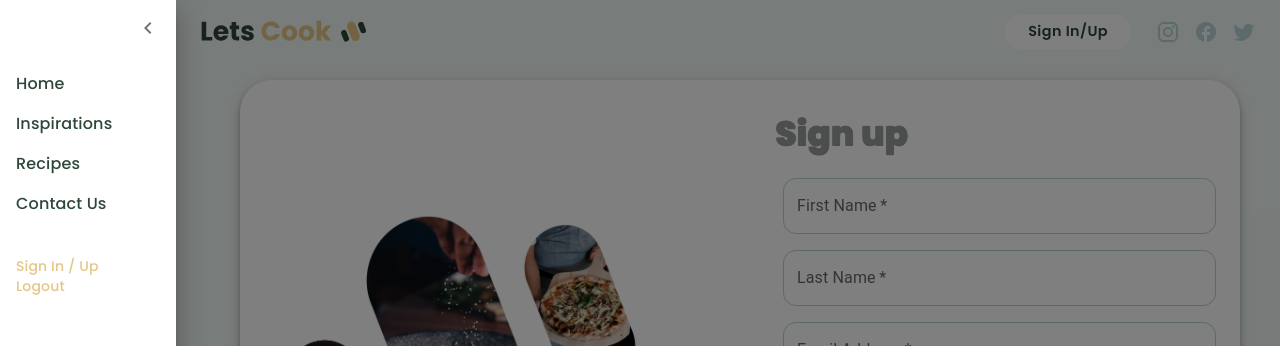
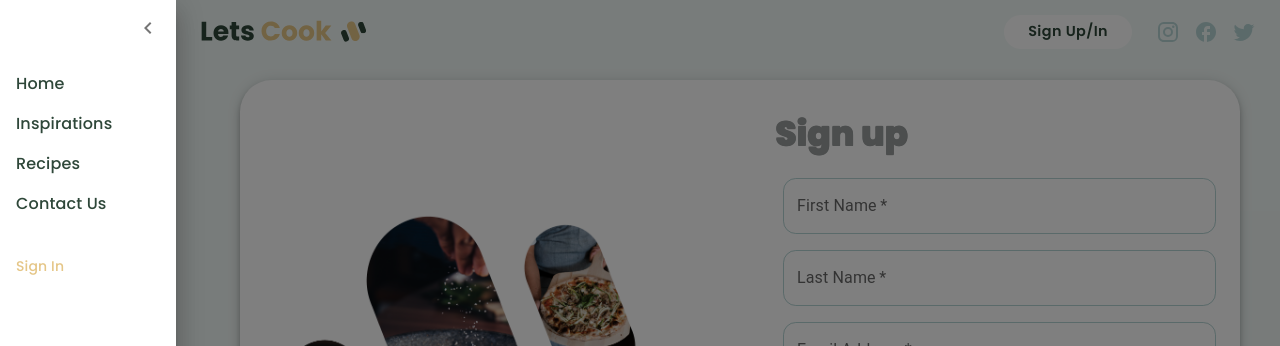
Before and after one commit to millie-wy/letsCook, a React (Create React App) app in the folder client/: page /signup in a window 1280 px wide. Both pictures are taken after a click on the button "menu". Shown: the top 346 px of the page. Built offline with nearby package versions, Linux system fonts and the light colour scheme.

Commit message:
made header show different content in the sign in / logout button based on isLoggedIn (bug found, see issue #36)

```diff
--- a/client/src/App.jsx
+++ b/client/src/App.jsx
@@ -19,7 +19,7 @@ const App = () => {
             <Route path="/start" element={<RecipeStartPage />} />
             <Route path="/recipe/:recipe" element={<RecipeDetailPage />} />
             <Route path="/search" element={<SearchResult />} />
-            <Route path="/login" element={<SignIn />} />
+            <Route path="/signin" element={<SignIn />} />
             <Route path="/signup" element={<SignUp />} />
           </Route>
         </Routes>
--- a/client/src/components/Header.jsx
+++ b/client/src/components/Header.jsx
@@ -25,7 +25,7 @@ import { makeRequest } from "../helper";
 
 const Header = (props) => {
   const navigate = useNavigate();
-  const { setIsLoggedIn } = useAccount();
+  const { isLoggedIn, setIsLoggedIn } = useAccount();
 
   const [openMenu, setOpenMenu] = useState(false);
   const handleMenuOpen = () => {
@@ -205,9 +205,10 @@ const Header = (props) => {
             <ListItem>
               <Link
                 style={{ textDecoration: "none", marginTop: "1.5rem" }}
-                to="/signup"
+                to="/signin"
                 onClick={handleMenuClose}
               >
+                {!isLoggedIn ? (
                   <Typography
                     variant="body2"
                     sx={{
@@ -219,8 +220,9 @@ const Header = (props) => {
                       },
                     }}
                   >
-                  Sign In / Up
+                    Sign In
                   </Typography>
+                ) : (
                   <Typography
                     variant="body2"
                     sx={{
@@ -235,6 +237,7 @@ const Header = (props) => {
                   >
                     Logout
                   </Typography>
+                )}
               </Link>
             </ListItem>
           </List>
@@ -242,6 +245,10 @@ const Header = (props) => {
 
         {/* below is header right  */}
         <Box sx={{ display: "flex", gap: "1.5rem", flexDirection: "row" }}>
+          <Link
+            to={!isLoggedIn ? "/signup" : "/logout"}
+            style={{ textDecoration: "none" }}
+          >
             <Button
               variant="contained"
               size="small"
@@ -273,8 +280,9 @@ const Header = (props) => {
                 },
               }}
             >
-            Sign In/Up
+              {!isLoggedIn ? "Sign Up/In" : "Logout"}
             </Button>
+          </Link>
           <Box
             sx={{
               color: "#B6D5D5",
--- a/client/src/components/pages/SignInUp/SignUp.jsx
+++ b/client/src/components/pages/SignInUp/SignUp.jsx
@@ -80,7 +80,7 @@ const SignUp = () => {
                   Already have an account?
                 </Typography>
                 <Link
-                  to={"/login"}
+                  to={"/signin"}
                   style={{
                     color: "#0B814A",
                     fontWeight: "bolder",
```
Lines whose indentation alone changed are shown as unchanged.
